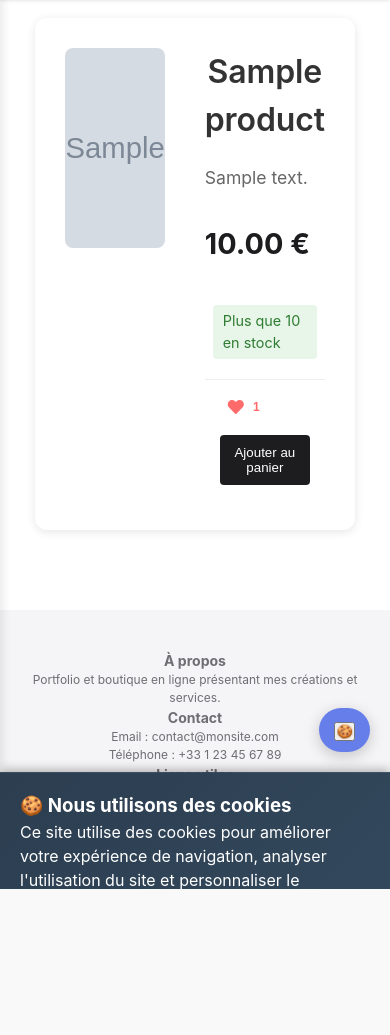
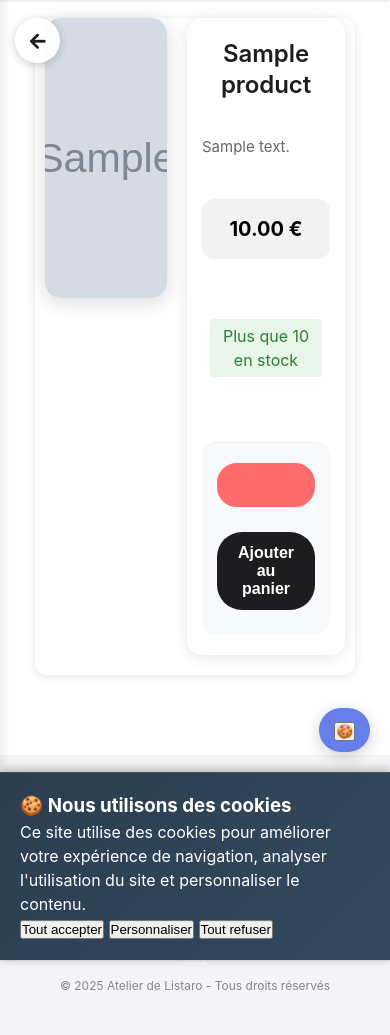
Before and after one commit to listaro75/Atelier_de_Listaro, a PHP site: page /product_details.php?id=1 in a window 390 px wide. Shown: the part 72-1107 px from the top of the page. Before the commit the page ends 961 px from the top, so only its background shows below. Run offline with PHP 8.4, Linux system fonts and the light colour scheme; the visitor is signed in with stand-in values (Sample User, id 1); tables that the repository leaves empty or names only in its code hold one stand-in row (values such as "Sample post"); grey boxes marked "Sample" are stand-in pictures.

Commit message:
Ajout d'un bouton retour pour la présentation mobile et optimisation des styles CSS pour une meilleure expérience utilisateur.

```diff
--- /dev/null
+++ b/_css/mobile-product-details.css
@@ -0,0 +1,264 @@
+/* Configuration mobile pour product details - Mise en valeur optimisée */
+@media (max-width: 768px) {
+    /* Container principal */
+    .product-details .main-container {
+        padding: 80px 0 20px 0 !important;
+        margin: 0 !important;
+        width: 100% !important;
+    }
+
+    .product-details-container {
+        flex-direction: column;
+        gap: 20px;
+        padding: 0 10px;
+        max-width: 100%;
+    }
+
+    /* Images en pleine largeur et plus grandes */
+    .product-details-images {
+        width: 100% !important;
+        order: 1;
+        margin-bottom: 20px;
+    }
+
+    .image-slider {
+        height: 350px !important;
+        border-radius: 15px;
+        overflow: hidden;
+        box-shadow: 0 4px 20px rgba(0, 0, 0, 0.15);
+    }
+
+    .product-image {
+        width: 100% !important;
+        height: 100% !important;
+        object-fit: cover;
+        border-radius: 15px;
+    }
+
+    /* Flèches du slider plus visibles */
+    .slider-arrow {
+        width: 45px !important;
+        height: 45px !important;
+        background: rgba(255, 255, 255, 0.9) !important;
+        border: none !important;
+        border-radius: 50% !important;
+        font-size: 18px !important;
+        color: #1d1d1f !important;
+        box-shadow: 0 2px 10px rgba(0, 0, 0, 0.2) !important;
+        z-index: 10;
+    }
+
+    .slider-arrow:hover {
+        background: white !important;
+        transform: scale(1.1);
+    }
+
+    /* Points indicateurs plus grands */
+    .image-dots {
+        margin-top: 15px !important;
+        text-align: center;
+    }
+
+    .dot {
+        width: 12px !important;
+        height: 12px !important;
+        margin: 0 6px !important;
+        background: rgba(0, 0, 0, 0.3) !important;
+        border-radius: 50% !important;
+    }
+
+    .dot.active {
+        background: #1d1d1f !important;
+    }
+
+    /* Informations produit */
+    .product-details-info {
+        width: 100% !important;
+        order: 2;
+        padding: 20px 15px;
+        background: white;
+        border-radius: 15px;
+        box-shadow: 0 2px 15px rgba(0, 0, 0, 0.1);
+        margin-bottom: 20px;
+    }
+
+    .product-details-name {
+        font-size: 28px !important;
+        font-weight: 600 !important;
+        color: #1d1d1f !important;
+        margin-bottom: 15px !important;
+        line-height: 1.3;
+        text-align: center;
+    }
+
+    .product-details-price {
+        font-size: 24px !important;
+        font-weight: 700 !important;
+        color: #000 !important;
+        text-align: center;
+        margin: 20px 0 !important;
+        padding: 15px;
+        background: rgba(0, 0, 0, 0.05);
+        border-radius: 12px;
+    }
+
+    .product-details-description {
+        font-size: 16px !important;
+        line-height: 1.6 !important;
+        color: #666 !important;
+        margin: 20px 0 !important;
+        text-align: left;
+    }
+
+    /* Informations de stock */
+    .product-info {
+        margin: 20px 0 !important;
+        text-align: center;
+    }
+
+    .stock-info {
+        font-size: 16px !important;
+        padding: 10px 15px;
+        border-radius: 8px;
+        background: #e8f5e8;
+        color: #2d5a2d;
+        margin: 10px 0;
+    }
+
+    .stock-info.low-stock {
+        background: #fff3cd;
+        color: #856404;
+    }
+
+    /* Actions produit */
+    .product-actions {
+        display: flex !important;
+        flex-direction: column !important;
+        gap: 15px !important;
+        margin-top: 25px !important;
+        padding: 20px 15px;
+        background: #f8f9fa;
+        border-radius: 15px;
+    }
+
+    .add-to-cart {
+        width: 100% !important;
+        padding: 15px 20px !important;
+        font-size: 18px !important;
+        font-weight: 600 !important;
+        border-radius: 25px !important;
+        background: #1d1d1f !important;
+        color: white !important;
+        border: none !important;
+        cursor: pointer;
+        transition: all 0.3s ease;
+        min-height: 50px;
+    }
+
+    .add-to-cart:hover {
+        background: #000 !important;
+        transform: translateY(-2px);
+        box-shadow: 0 4px 15px rgba(0, 0, 0, 0.2);
+    }
+
+    .add-to-cart.out-of-stock {
+        background: #6c757d !important;
+        cursor: not-allowed;
+    }
+
+    .btn-like {
+        width: 100% !important;
+        padding: 12px 20px !important;
+        font-size: 16px !important;
+        border-radius: 20px !important;
+        background: white !important;
+        color: #1d1d1f !important;
+        border: 2px solid #e0e0e0 !important;
+        cursor: pointer;
+        transition: all 0.3s ease;
+        min-height: 45px;
+    }
+
+    .btn-like:hover {
+        border-color: #ff6b6b;
+        color: #ff6b6b;
+        transform: translateY(-1px);
+    }
+
+    .btn-like.liked {
+        background: #ff6b6b !important;
+        color: white !important;
+        border-color: #ff6b6b !important;
+    }
+
+    .likes-count {
+        margin-left: 8px;
+        font-weight: 600;
+    }
+
+    /* Bouton retour */
+    .back-button {
+        position: fixed;
+        top: 90px;
+        left: 15px;
+        width: 45px;
+        height: 45px;
+        background: rgba(255, 255, 255, 0.9);
+        border: none;
+        border-radius: 50%;
+        box-shadow: 0 2px 10px rgba(0, 0, 0, 0.2);
+        z-index: 100;
+        display: flex;
+        align-items: center;
+        justify-content: center;
+        font-size: 18px;
+        color: #1d1d1f;
+        cursor: pointer;
+        transition: all 0.3s ease;
+    }
+
+    .back-button:hover {
+        background: white;
+        transform: scale(1.1);
+    }
+}
+
+/* Configuration pour très petits écrans */
+@media (max-width: 480px) {
+    .image-slider {
+        height: 280px !important;
+    }
+
+    .product-details-name {
+        font-size: 24px !important;
+    }
+
+    .product-details-price {
+        font-size: 20px !important;
+    }
+
+    .product-details-description {
+        font-size: 15px !important;
+    }
+
+    .add-to-cart {
+        font-size: 16px !important;
+        padding: 12px 18px !important;
+    }
+}
+
+/* Configuration pour écrans ultra-petits */
+@media (max-width: 320px) {
+    .product-details-container {
+        padding: 0 5px;
+    }
+
+    .image-slider {
+        height: 250px !important;
+    }
+
+    .product-details-info,
+    .product-actions {
+        padding: 15px 10px;
+    }
+}
--- a/product_details.php
+++ b/product_details.php
@@ -36,11 +36,17 @@ $images = $stmt->fetchAll();
         require_once('_head/script.php');
     ?>
     <link rel="stylesheet" href="https://cdnjs.cloudflare.com/ajax/libs/font-awesome/5.15.4/css/all.min.css">
+    <link rel="stylesheet" href="_css/mobile-product-details.css">
 </head>
 <body>
     <?php require_once('_menu/menu.php'); ?>
 
     <div class="main-container">
+        <!-- Bouton retour pour mobile -->
+        <button class="back-button" onclick="history.back()" title="Retour">
+            <i class="fas fa-arrow-left"></i>
+        </button>
+
         <div class="product-details">
             <div class="product-details-container">
                 <div class="product-details-images">
```
